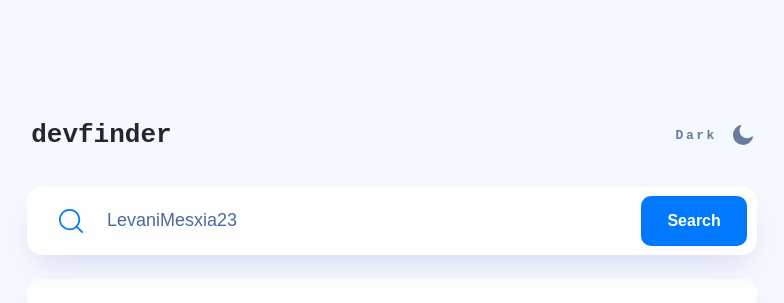
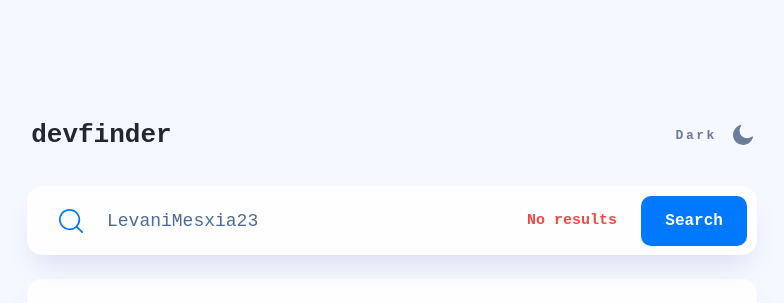
Before and after one commit to LevaniMesxia23/github-user-react, a React (Vite) app: page / in a window 1280 px wide. Shown: the top 303 px of the page, without its empty margins (248-1032 px from the left). Built offline with nearby package versions, Linux system fonts and the light colour scheme; no server answers.

Commit message:
add error text

```diff
--- a/src/components/Input.jsx
+++ b/src/components/Input.jsx
@@ -5,8 +5,7 @@ import Search from "../../public/images/icon-search.svg";
 export default function Input({ isClicked, setisClicked, user, setUser }) {
   const [search, setSearch] = useState("LevaniMesxia23");
   const [count, setCount] = useState(0);
-  const [error, setError] = useState(true);
-
+  const [error, setError] = useState(false);
   useEffect(() => {
     async function fetchData() {
       try {
@@ -17,25 +16,26 @@ export default function Input({ isClicked, setisClicked, user, setUser }) {
         const data = await response.json();
         console.log(data);
         setUser(data);
+        setError(false);
         setSearch(() => "");
       } catch (error) {
         console.log("Error: ", error);
+        setError(true);
       }
     }
 
     fetchData();
   }, [count]);
 
-
-  function handleSearch(){
-    setCount(count + 1)
+  function handleSearch() {
+    setCount(count + 1);
   }
 
-  function handleKeyPress(){
-    if (event.key === 'Enter') {
-      handleSearch()
+  function handleKeyPress() {
+    if (event.key === "Enter") {
+      handleSearch();
     }
-  };
+  }
 
   return (
     <Container isClicked={isClicked}>
@@ -47,9 +47,7 @@ export default function Input({ isClicked, setisClicked, user, setUser }) {
         value={search}
         onChange={(e) => setSearch(e.target.value)}
       />
-      <span className="error">
-        {() => (setError(!error) ? "No results" : "")}
-      </span>
+      <span className="error">{error ? "No results" : ""}</span>
       <button onClick={handleSearch}>Search</button>
     </Container>
   );
@@ -120,4 +118,7 @@ const Container = styled.div`
     line-height: normal;
     cursor: pointer;
   }
+  button:hover {
+    background: #60abff;
+  }
 `;
--- a/src/components/LightToggle.jsx
+++ b/src/components/LightToggle.jsx
@@ -1,10 +1,19 @@
 import React from "react";
 import Moon from "../../public/images/icon-moon.svg";
+import BlackMoon from "../../public/images/moon.svg"
 import Sun from "../../public/images/icon-sun.svg";
 import styled from "styled-components";
 import { useState } from "react";
 
 export default function LightToggle({ isClicked, setisClicked }) {
+  // const [hovered, setHovered] = useState(true)
+
+  // function mouseEnter(){
+  //   setHovered(false)
+  // }
+  // function mouseLeave(){
+  //   setHovered(true)
+  // }
   return (
     <Header isClicked={isClicked}>
       <p>devfinder</p>
@@ -37,7 +46,7 @@ const Header = styled.div`
     gap: 1rem;
 
     span {
-      color: ${(props) => (props.isClicked ? "#fff" : "#697c9a" )};
+      color: ${(props) => (props.isClicked ? "#fff" : "#697c9a")};
       font-size: 0.8125rem;
       font-style: normal;
       font-weight: 700;
@@ -51,5 +60,17 @@ const Header = styled.div`
       height: 1.25rem;
       cursor: pointer;
     }
+    div:hover {
+      color: ${props => props.isClicked ? "#90A4D4" : "black"};
+    }
+    &:hover {
+    cursor: pointer;
+
+    span {
+      color: ${(props) => (props.isClicked ? "#90A4D4" : "black")};
+    }
+
   }
+  }
+
 `;
--- a/src/components/PrivateInformation.jsx
+++ b/src/components/PrivateInformation.jsx
@@ -29,9 +29,7 @@ export default function PrivateInformation({
 
       <div>
         <img src={Website} alt="" />
-        <a href={user.html_url} target="_blanck">
-          {user.html_url === null ? "Not Available" : user.html_url}
-        </a>
+        <a href={user.html_url} target="_blanck">{user.html_url === null ? "Not Available" : user.html_url}</a>
       </div>
 
       <div>
@@ -67,7 +65,7 @@ const Container = styled.div`
       margin-right: 1rem;
     }
 
-    a {
+    a{
       color: ${(props) => (props.isClicked ? "#fff" : "#4B6A9B")};
       font-size: 0.9375rem;
       font-style: normal;
@@ -76,5 +74,8 @@ const Container = styled.div`
       margin-right: 1rem;
       text-decoration: none;
     }
+    a:hover{
+      text-decoration: underline;
+    }
   }
 `;
--- a/src/styles/GlobalStyles.js
+++ b/src/styles/GlobalStyles.js
@@ -7,5 +7,6 @@ export const GlobalStyle = createGlobalStyle`
     margin: 0;
     padding: 0;
     box-sizing: border-box;
+    font-family: "Space Mono", monospace;
   }
 `;
```
Also changed, not shown: public/images/moon.svg (added).
